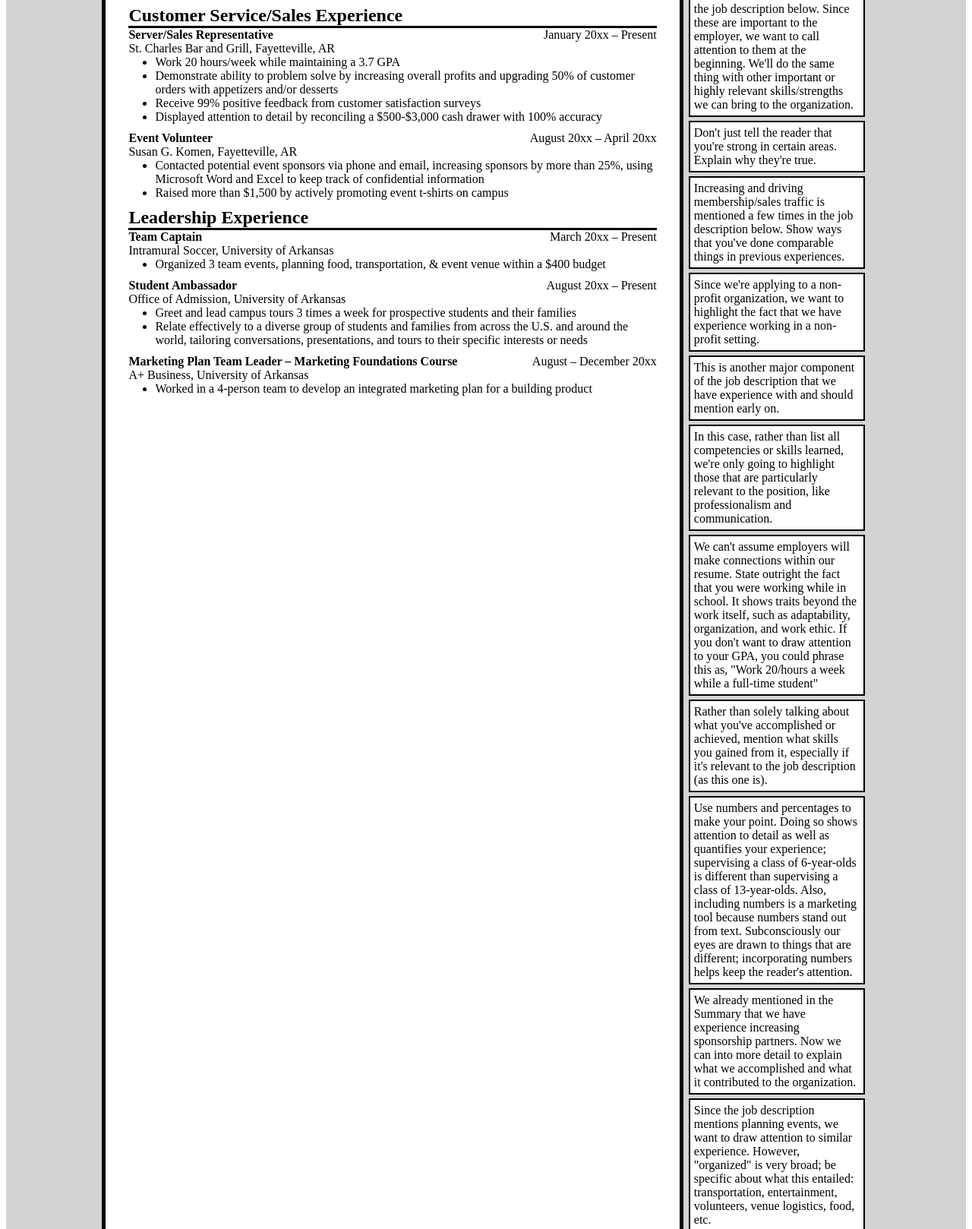
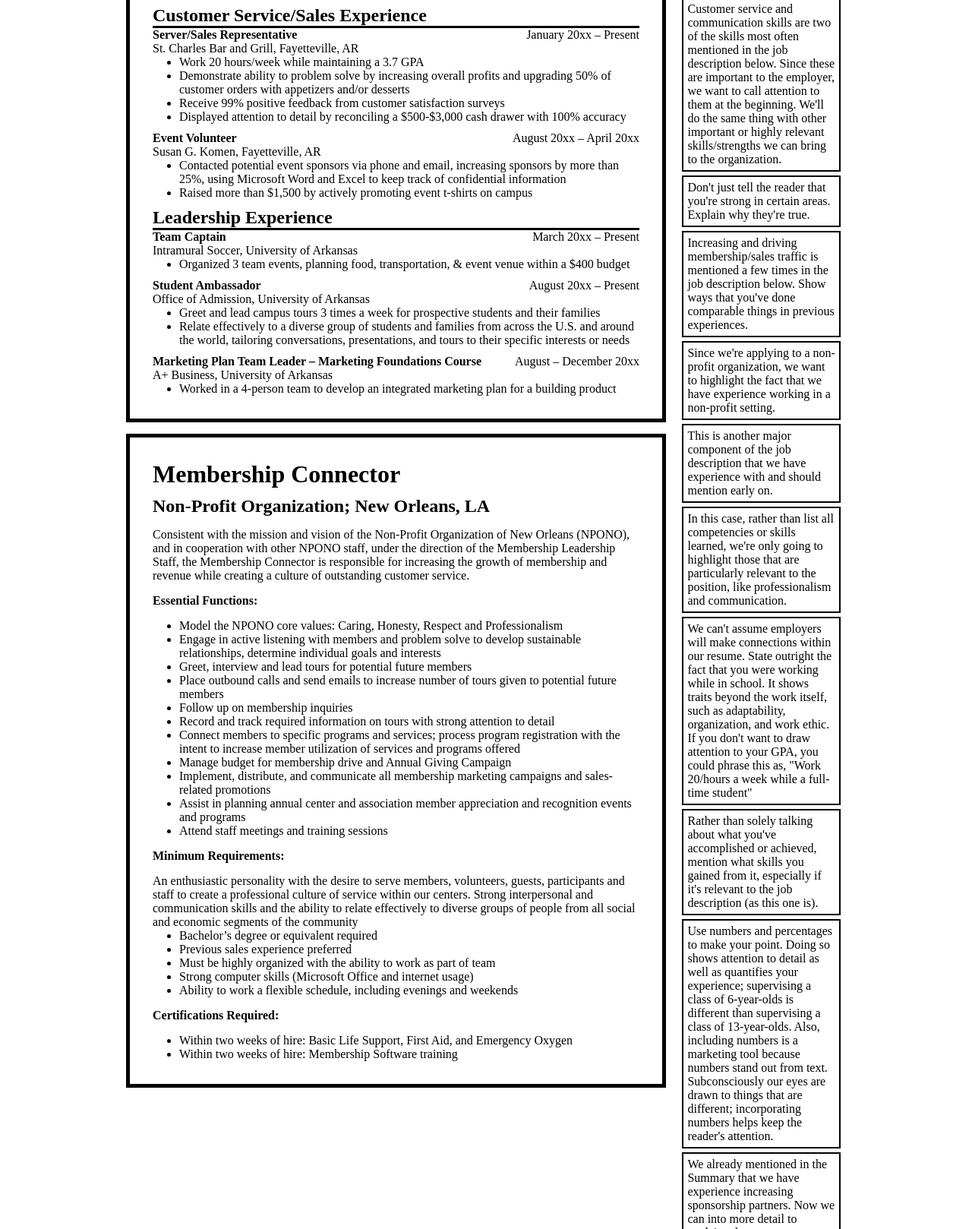
Before and after one commit to kelseyllavigne/Demo-Day-Project, a plain HTML site: page index.html in a window 1280 px wide. Shown: the part 489-2107 px from the top of the page at 76% size. Drawn offline with Linux system fonts and the light colour scheme.

Commit message:
Add files via upload
Added job description and comments

```diff
--- a/index.html
+++ b/index.html
@@ -6,10 +6,11 @@
 
 <div id="viewport">
 <div class="wrapper">
-<div id="body">
+<div class="page-wrapper">
+<div id="resume" class="page">
 <body>
   <header id="header">
-  <h1 class="name">Ira Rock</h1>
+  <h1 class="name">Ira Rock</h1><a href="#comment1"></a><span id="comment1-return"></span>
   <div class="center-header"> <!--Probably throw in an appropriate div with JS-->
   <span class="street-address">552 N. Heatherlane Place &#9679;</span> <!--Will also need to add in the bullet point using JS-->
   <span class="city-state-zip">Fayetteville, AR 72701 &#9679;</span>
@@ -23,13 +24,13 @@
 
 <article>
 <section id="summary">
-  <h2 class="underline">Summary of Qualifications</h2>
+  <h2 class="underline">Summary of Qualifications</h2><a href="#comment2"></a><span id="comment2-return">
   <p>Combined 4 years of customer service, sales, and leadership experience. Strengths include
 </p>
   <ul>
-    <li>Superior Customer Service & Communication Skills – 99% positive feedback from customer satisfaction surveys in jobs heavily reliant on written and verbal communication</li>
-    <li>Ability to Increase Revenue & Partnerships – Improved sales for up to 50% of customer orders and increased sponsorship partners for a non-profit event</li>
-    <li>Strong Interpersonal Skills, Working in Diverse Teams – Experience working diverse groups of students, particularly with regard to socioeconomic background</li>
+    <li>Superior Customer Service & Communication Skills<a href="#comment3"></a><span id="comment3-return"> – 99% positive feedback from customer satisfaction surveys in jobs heavily reliant on written and verbal communication</li><a href="#comment4"></a><span id="comment4-return">
+    <li>Ability to Increase Revenue & Partnerships <a href="#comment5"></a><span id="comment5-return">– Improved sales for up to 50% of customer orders and increased sponsorship partners for a non-profit event</li><a href="#comment6"></a><span id="comment6-return">
+    <li>Strong Interpersonal Skills, Working in Diverse Teams <a href="#comment7"></a><span id="comment7-return">– Experience working diverse groups of students, particularly with regard to socioeconomic background</li>
   </ul>
 </section>
 
@@ -54,7 +55,7 @@
     <p class="cert-date right">Certificate April 20xx</p>
   </header>
     <ul>
-      <li class="description">Completed a professional development program consisting of 7 competencies, including professionalism, oral/written communication, and career management </li>
+      <li class="description">Completed a professional development program consisting of 7 competencies, including professionalism, oral/written communication, and career management </li><a href="#comment8"></a><span id="comment8-return">
     </ul>
   </section>
 
@@ -77,10 +78,10 @@
     <br>
     <p>St. Charles Bar and Grill, Fayetteville, AR</p>
     <ul>
-      <li>Work 20 hours/week while maintaining a 3.7 GPA</li>
-      <li>Demonstrate ability to problem solve by increasing overall profits and upgrading 50% of customer orders with appetizers and/or desserts</li>
+      <li>Work 20 hours/week while maintaining a 3.7 GPA</li><a href="#comment9"></a><span id="comment9-return">
+      <li>Demonstrate ability to problem solve<a href="#comment10"></a><span id="comment10-return"> by increasing overall profits and upgrading 50% of customer orders with appetizers and/or desserts</li>
       <li>Receive 99% positive feedback from customer satisfaction surveys</li>
-      <li>Displayed attention to detail by reconciling a $500-$3,000 cash drawer with 100% accuracy</li>
+      <li>Displayed attention to detail by reconciling a $500-$3,000 cash drawer with 100% accuracy</li><a href="#comment11"></a><span id="comment11-return">
     </ul>
   </section>
 
@@ -92,7 +93,7 @@
     <p>Susan G. Komen, Fayetteville, AR</p>
   </header>
     <ul>
-      <li>Contacted potential event sponsors via phone and email, increasing sponsors by more than 25%, using Microsoft Word and Excel to keep track of confidential information</li>
+      <li>Contacted potential event sponsors via phone and email, increasing sponsors by more than 25%,<a href="#comment12"></a><span id="comment12-return"> using Microsoft Word and Excel to keep track of confidential information</li>
       <li>Raised more than $1,500 by actively promoting event t-shirts on campus</li>
     </ul>
   </section>
@@ -108,7 +109,7 @@
     <p>Intramural Soccer, University of Arkansas</p>
   </header>
     <ul>
-      <li>Organized 3 team events, planning food, transportation, & event venue within a $400 budget</li>
+      <li>Organized 3 team events, planning food, transportation, & event venue<a href="#comment13"></a><span id="comment13-return"> within a $400 budget</li>
     </ul>
   </section>
 
@@ -121,13 +122,13 @@
   </header>
     <ul>
       <li>Greet and lead campus tours 3 times a week for prospective students and their families</li>
-      <li>Relate effectively to a diverse group of students and families from across the U.S. and around the world, tailoring conversations, presentations, and tours to their specific interests or needs</li>
+      <li>Relate effectively to a diverse group of students and families from across the U.S. and around the world, tailoring conversations, presentations, and tours to their specific interests or needs</li><a href="#comment14"></a><span id="comment14-return">
     </ul>
   </section>
 
   <section>
     <header class="experience-header">
-    <h3>Marketing Plan Team Leader – Marketing Foundations Course</h3>
+    <h3>Marketing Plan Team Leader – Marketing Foundations Course</h3><a href="#comment15"></a><span id="comment15-return">
     <p class="right">August – December 20xx</p>
     <br>
     <p>A+ Business, University of Arkansas</p>
@@ -139,57 +140,109 @@
 </section>
 </article>
 </body>
-</div> <!--end body div-->
+</div> <!--end resume div-->
+
+<div id="job-description" class="page">
+<h1 class="job-description-title">Membership Connector</h1><a href="#comment16"></a><span id="comment16-return">
+<h2 class="job-description-employer space-bottom">Non-Profit Organization; New Orleans, LA</h2>
+<p class="space-bottom">Consistent with the mission and vision of the Non-Profit Organization of New Orleans (NPONO), and in cooperation with other NPONO staff, under
+  the direction of the Membership Leadership Staff, the Membership Connector is responsible for increasing the growth of membership and revenue
+  while creating a culture of outstanding customer service.</p>
+<h3 class="space-bottom">Essential Functions:</h3><a href="#comment17"></a><span id="comment17-return">
+<ul>
+  <li>Model the NPONO core values: Caring, Honesty, Respect and Professionalism</li>
+  <li>Engage in active listening with members and problem solve to develop sustainable relationships, determine individual goals and interests</li>
+  <li>Greet, interview and lead tours for potential future members</li>
+  <li>Place outbound calls and send emails to increase number of tours given to potential future members</li>
+  <li>Follow up on membership inquiries</li>
+  <li>Record and track required information on tours with strong attention to detail</li>
+  <li>Connect members to specific programs and services; process program registration with the intent to increase member utilization of services
+     and programs offered</li>
+  <li>Manage budget for membership drive and Annual Giving Campaign</li>
+  <li>Implement, distribute, and communicate all membership marketing campaigns and sales-related promotions</li>
+  <li>Assist in planning annual center and association member appreciation and recognition events and programs</li>
+  <li class="space-bottom">Attend staff meetings and training sessions</li>
+</ul>
+<h3 class="space-bottom">Minimum Requirements:</h3><a href="#comment18"></a><span id="comment18-return">
+<p>An enthusiastic personality with the desire to serve members, volunteers, guests, participants and staff to create a professional culture of
+  service within our centers. Strong interpersonal and communication skills and the ability to relate effectively to diverse groups of people
+  from all social and economic segments of the community</p>
+  <ul>
+    <li>Bachelor’s degree or equivalent required</li>
+    <li>Previous sales experience preferred</li>
+    <li>Must be highly organized with the ability to work as part of team</li>
+    <li>Strong computer skills (Microsoft Office and internet usage)</li>
+    <li class="space-bottom">Ability to work a flexible schedule, including evenings and weekends</li>
+  </ul>
+<h3 class="space-bottom">Certifications Required:</h3><a href="#comment19"></a><span id="comment19-return">
+<ul>
+  <li>Within two weeks of hire: Basic Life Support, First Aid, and Emergency Oxygen</li>
+  <li>Within two weeks of hire: Membership Software training</li>
+</ul>
+</div> <!--end job description div-->
+</div> <!--end page wrapper div-->
 
 <div id="comments">
 <aside>
-  <div class="comment">
-    <p>See the job description on the 2nd page to see how we tailored this resume to a specific job posting. The resume is tailored all the way through, but we'll only highlight a few instances.</p>
+  <div class="comment" id="comment1">
+    <p>See the job description on the 2nd page to see how we tailored this resume to a specific job posting. The resume is tailored all the way through, but we'll only highlight a few instances.</p><a href="#comment1-return"></a>
   </div>
-  <div class="comment">
-    <p>One place to tailor your resume is in the Summary of Qualifications (also called a Skills Summary or Profile). Since it's the first thing an employer reads in the resume, pick out the 3-4 most important things you want the employer to know about you and your background, particularly as they relate to the skills valued by the employer. Think of this as your thesis statement; you're introducing the most important concepts that you'll elaborate on later.</p>
+  <div class="comment" id="comment2">
+    <p>One place to tailor your resume is in the Summary of Qualifications (also called a Skills Summary or Profile). Since it's the first thing an employer reads in the resume, pick out the 3-4 most important things you want the employer to know about you and your background, particularly as they relate to the skills valued by the employer. Think of this as your thesis statement; you're introducing the most important concepts that you'll elaborate on later.</p><a href="#comment2-return"></a>
   </div>
-  <div class="comment">
-    <p>Customer service and communication skills are two of the skills most often mentioned in the job description below. Since these are important to the employer, we want to call attention to them at the beginning. We'll do the same thing with other important or highly relevant skills/strengths we can bring to the organization.</p>
+  <div class="comment" id="comment3">
+    <p>Customer service and communication skills are two of the skills most often mentioned in the job description below. Since these are important to the employer, we want to call attention to them at the beginning. We'll do the same thing with other important or highly relevant skills/strengths we can bring to the organization.</p><a href="#comment3-return"></a>
   </div>
-  <div class="comment">
-    <p>Don't just tell the reader that you're strong in certain areas. Explain why they're true.</p>
+  <div class="comment" id="comment4">
+    <p>Don't just tell the reader that you're strong in certain areas. Explain why they're true.</p><a href="#comment4-return"></a>
   </div>
-  <div class="comment">
-    <p>Increasing and driving membership/sales traffic is mentioned a few times in the job description below. Show ways that you've done comparable things in previous experiences.</p>
+  <div class="comment" id="comment5">
+    <p>Increasing and driving membership/sales traffic is mentioned a few times in the job description below. Show ways that you've done comparable things in previous experiences.</p><a href="#comment5-return"></a>
   </div>
-  <div class="comment">
-    <p>Since we're applying to a non-profit organization, we want to highlight the fact that we have experience working in a non-profit setting.</p>
+  <div class="comment" id="comment6">
+    <p>Since we're applying to a non-profit organization, we want to highlight the fact that we have experience working in a non-profit setting.</p><a href="#comment6-return"></a>
   </div>
-  <div class="comment">
-    <p>This is another major component of the job description that we have experience with and should mention early on.</p>
+  <div class="comment" id="comment7">
+    <p>This is another major component of the job description that we have experience with and should mention early on.</p><a href="#comment7-return"></a>
   </div>
-  <div class="comment">
-    <p>In this case, rather than list all competencies or skills learned, we're only going to highlight those that are particularly relevant to the position, like professionalism and communication.</p>
+  <div class="comment" id="comment8">
+    <p>In this case, rather than list all competencies or skills learned, we're only going to highlight those that are particularly relevant to the position, like professionalism and communication.</p><a href="#comment8-return"></a>
   </div>
-  <div class="comment">
-    <p>We can't assume employers will make connections within our resume. State outright the fact that you were working while in school. It shows traits beyond the work itself, such as adaptability, organization, and work ethic. If you don't want to draw attention to your GPA, you could phrase this as, "Work 20/hours a week while a full-time student"</p>
+  <div class="comment" id="comment9">
+    <p>We can't assume employers will make connections within our resume. State outright the fact that you were working while in school. It shows traits beyond the work itself, such as adaptability, organization, and work ethic. If you don't want to draw attention to your GPA, you could phrase this as, "Work 20/hours a week while a full-time student"</p><a href="#comment9-return"></a>
   </div>
-  <div class="comment">
-    <p>Rather than solely talking about what you've accomplished or achieved, mention what skills you gained from it, especially if it's relevant to the job description (as this one is).</p>
+  <div class="comment" id="comment10">
+    <p>Rather than solely talking about what you've accomplished or achieved, mention what skills you gained from it, especially if it's relevant to the job description (as this one is).</p><a href="#comment10-return"></a>
   </div>
-  <div class="comment">
-    <p>Use numbers and percentages to make your point. Doing so shows attention to detail as well as quantifies your experience; supervising a class of 6-year-olds is different than supervising a class of 13-year-olds. Also, including numbers is a marketing tool because numbers stand out from text. Subconsciously our eyes are drawn to things that are different; incorporating numbers helps keep the reader's attention.</p>
+  <div class="comment" id="comment11">
+    <p>Use numbers and percentages to make your point. Doing so shows attention to detail as well as quantifies your experience; supervising a class of 6-year-olds is different than supervising a class of 13-year-olds. Also, including numbers is a marketing tool because numbers stand out from text. Subconsciously our eyes are drawn to things that are different; incorporating numbers helps keep the reader's attention.</p><a href="#comment11-return"></a>
   </div>
-  <div class="comment">
-    <p>We already mentioned in the Summary that we have experience increasing sponsorship partners. Now we can into more detail to explain what we accomplished and what it contributed to the organization.</p>
+  <div class="comment" id="comment12">
+    <p>We already mentioned in the Summary that we have experience increasing sponsorship partners. Now we can into more detail to explain what we accomplished and what it contributed to the organization.</p><a href="#comment12-return"></a>
   </div>
-  <div class="comment">
-    <p>Since the job description mentions planning events, we want to draw attention to similar experience. However, "organized" is very broad; be specific about what this entailed: transportation, entertainment, volunteers, venue logistics, food, etc.</p>
+  <div class="comment" id="comment13">
+    <p>Since the job description mentions planning events, we want to draw attention to similar experience. However, "organized" is very broad; be specific about what this entailed: transportation, entertainment, volunteers, venue logistics, food, etc.</p><a href="#comment13-return"></a>
   </div>
-  <div class="comment">
-    <p>Again, even though we introduced this strength in the Summary, we want to go into more detail in the body of the resume. Include info about how you accomplished a task or why it was important.</p>
+  <div class="comment" id="comment14">
+    <p>Again, even though we introduced this strength in the Summary, we want to go into more detail in the body of the resume. Include info about how you accomplished a task or why it was important.</p><a href="#comment14-return"></a>
   </div>
-  <div class="comment">
-    <p>The job description talks about working with a marketing team, so we want to show familiarity with this area, even if it wouldn't be a big part of the job for which we're applying.</p>
+  <div class="comment" id="comment15">
+    <p>The job description talks about working with a marketing team, so we want to show familiarity with this area, even if it wouldn't be a big part of the job for which we're applying.</p><a href="#comment15-return"></a>
+  </div>
+  <div class="comment" id="comment16">
+    <p>This job description is based in large part on an actual job posting from a large non-profit organization. Names and most identifying characteristics have been changed, but the content and requirements remain almost verbatim from the original posting.</p><a href="#comment16-return"></a>
+  </div>
+  <div class="comment" id="comment17">
+    <p>It won't always be possible to answer everything in a job description, either because you don't have enough room in your resume or - more likely - you won't have experience in every single area. Pick areas where you can highlight the experience you have and focus on those.</p><a href="#comment17-return"></a>
+  </div>
+  <div class="comment" id="comment18">
+    <p>Meeting the minimum (and/or preferred qualifications) is important, but don't just focus on these. Make sure you're answering all parts of the job description, including essential functions, certifications, daily tasks, job responsibilities, etc.</p><a href="#comment18-return"></a>
+  </div>
+  <div class="comment" id="comment19">
+    <p>If the person in this example already had any of these certifications, they would add them to the resume.</p><a href="#comment19-return"></a>
   </div>
 </aside>
 </div> <!--end comments div-->
-</div>
+</div> <!--end wrapper div-->
 </div> <!--end viewport div-->
 </html>
--- a/main.css
+++ b/main.css
@@ -1,11 +1,6 @@
 .wrapper {
-  width: 80%;
+  width: 75%;
   margin: 0 auto;
-  display: flex;
-}
-
-#viewport {
-    background-color: lightgray;
 }
 
 p, h1, h2, h3, h4, h5, h6, ul {
@@ -17,11 +12,20 @@ h3 {
   font-size: 16px;
 }
 
-#body {
-  flex: 3;
+.page {
   padding: 30px;
   border: 5px solid black;
   background-color: white;
+  float: left;
+}
+
+.page-wrapper {
+  width: 75%;
+  float: left;
+}
+
+#job-description {
+  margin-top: 15px;
 }
 
 /*RESUME STYLING*/
@@ -63,12 +67,14 @@ section p, section h3 {
   float: right;
 }
 
+.space-bottom {
+  padding-bottom: 15px;
+}
+
 /*COMMENTS STYLING*/
 #comments {
-  display: block;
-  flex: 1;
   padding: 7px;
-  height: 100%;
+  width: 22%;
   float: right;
 }
 
```
